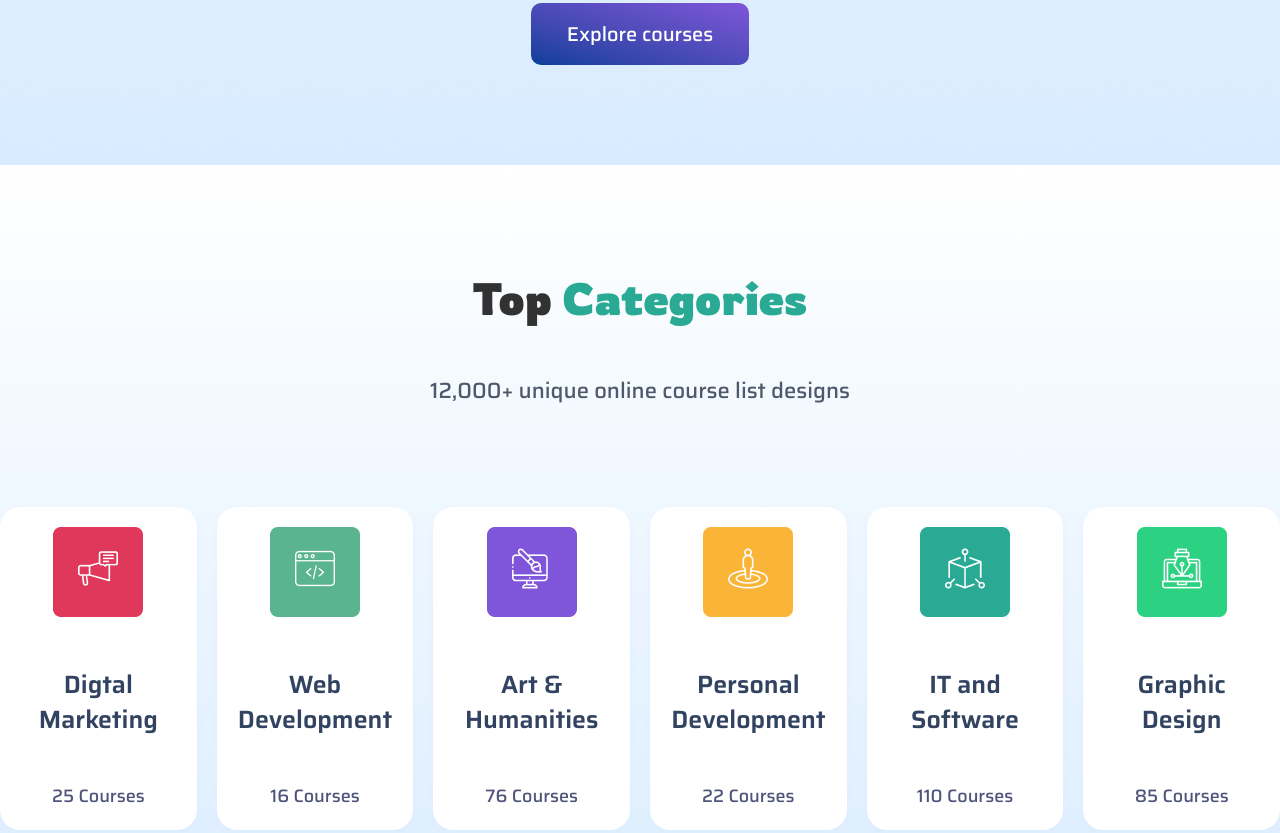
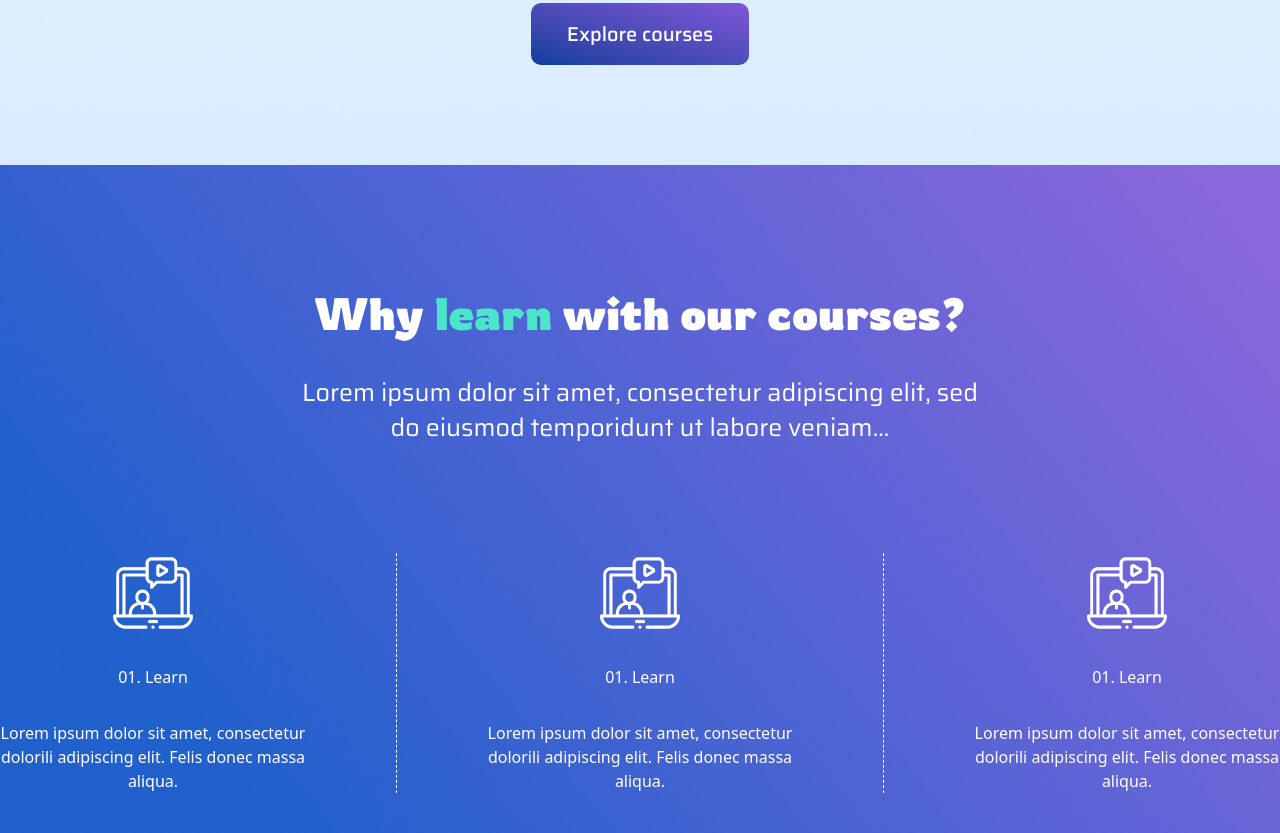
Before and after one commit to mdjaberdev/edujarr, a website: page index.html in a window 1280 px wide. Shown: the part 2730-3563 px from the top of the page. Drawn offline with Linux system fonts and the light colour scheme.

Commit message:
Feat: Why learn

```diff
--- a/index.html
+++ b/index.html
@@ -157,7 +157,9 @@
             eiusmod temporidunt ut labore veniam...
           </p>
         </div>
-        <div class="mt-[94px] flex flex-col lg:flex-row lg:justify-between lg:gap-[30px] items-center">
+        <div
+          class="mt-[94px] flex flex-col lg:flex-row lg:justify-between lg:gap-[30px] items-center"
+        >
           <!-- CourseOne  -->
           <div class="">
             <img src="src/assets/courseOne.png" alt="" />
@@ -238,7 +240,9 @@
           </div>
         </div>
         <!-- FlexBottom  -->
-        <div class="mt-[50px] flex flex flex-col lg:flex-row lg:justify-between gap-[30px] items-center">
+        <div
+          class="mt-[50px] flex flex flex-col lg:flex-row lg:justify-between gap-[30px] items-center"
+        >
           <!-- CourseFour  -->
           <div class="">
             <img src="src/assets/courseFour.png" alt="" />
@@ -325,6 +329,51 @@
       </div>
     </section>
     <!-- CoursePart End  -->
+    <!-- why Learn Start -->
+    <section
+      class="bg-[url('./assets/whylearnBanner.png')] bannerImgProperty pt-[115px] pb-[145px]"
+    >
+      <div class="container">
+        <div class="text-center">
+          <h3 class="text-[45px] text-white font-bold font-rowdies">
+            Why <span class="text-[#4BE5CA]">learn</span> with our courses?
+          </h3>
+          <p
+            class="text-[25px] text-white font-saira px-[300px] leading-[35px] mt-7"
+          >
+            Lorem ipsum dolor sit amet, consectetur adipiscing elit, sed do
+            eiusmod temporidunt ut labore veniam...
+          </p>
+        </div>
+        <div class="flex gap-x-[90px] mt-27">
+          <div
+            class="text-center text-white border-r border-white border-dashed pr-[90px]"
+          >
+            <img src="src/assets/learnOne.png" alt="" class="mx-auto"/>
+            <h5 class="my-8">01. Learn</h5>
+            Lorem ipsum dolor sit amet, consectetur dolorili adipiscing elit.
+            Felis donec massa aliqua.
+          </div>
+          <div
+            class="text-center text-white border-r border-white border-dashed pr-[90px]"
+          >
+            <img src="src/assets/learnOne.png" alt="" class="mx-auto"/>
+            <h5 class="my-8">01. Learn</h5>
+            Lorem ipsum dolor sit amet, consectetur dolorili adipiscing elit.
+            Felis donec massa aliqua.
+          </div>
+          <div
+            class="text-center text-white"
+          >
+            <img src="src/assets/learnOne.png" alt="" class="mx-auto"/>
+            <h5 class="my-8">01. Learn</h5>
+            Lorem ipsum dolor sit amet, consectetur dolorili adipiscing elit.
+            Felis donec massa aliqua.
+          </div>
+        </div>
+      </div>
+    </section>
+    <!-- why Learn End -->
 
     <!-- Top Categories Satrt -->
     <section
```
Also changed, not shown: src/assets/learnOne.png (added), src/assets/learnThree.png (added), src/assets/learnTwo.png (added), src/assets/whylearnBanner.png (added), src/output.css.
